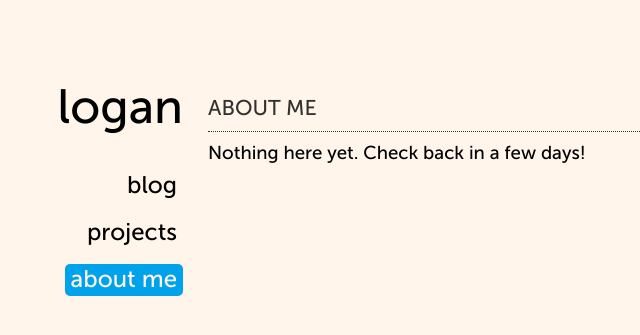
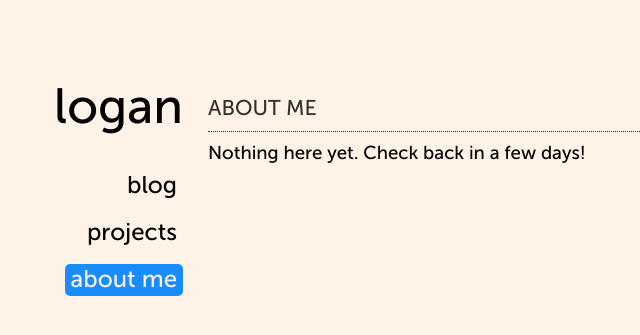
Before and after one commit to loganturner/loganturner.github.io, a Jekyll site: the page built from about/index.html, in a window 1280 px wide. Shown: the top 335 px of the page, without its empty margins (107-747 px from the left). Built offline with Jekyll 4.4.1, drawn with Linux system fonts in a browser that asks for light colours.

Commit message:
Again new colors, minor style stuff

```diff
--- a/about/index.html
+++ b/about/index.html
@@ -4,5 +4,7 @@
 title: About Me
 ---
 
-<h1>{{ page.title }}</h1>
-<p>Nothing here yet. Check back in a few days!</p>
+<article>
+    <h1>{{ page.title }}</h1>
+    <p>Nothing here yet. Check back in a few days!</p>
+</article>
--- a/blog/index.html
+++ b/blog/index.html
@@ -4,8 +4,8 @@
 title: Blog
 ---
 
+<article>
     <h1>{{ page.title }}</h1>
-
     {% for post in site.posts %}
       {% if post.category == 'blog'%}
         <div class="blogpost multiple">
@@ -19,3 +19,4 @@
         </div>
       {% endif %}
     {% endfor %}
+</article>
--- a/css/app.css
+++ b/css/app.css
@@ -8,13 +8,13 @@
 
 /*
     Colors
-        bright: #fff5eb
-        80% bright: #ccc4bc
-        20% bright: #33312f
+        bright: #fff2e6
+        80% bright: #CCC2B8
+        20% bright: #33302E
         dark: #000000
-        50% blue: #005175
-        blue: #00a3eb
-        50% bright: #7fcceb
+        50% blue: 0C4680
+        blue: #198cff
+        50% bright: 80BFFF
 */
 
 @font-face {
@@ -37,7 +37,7 @@
 /* General */
 
 html {
-    background: #fff5eb;
+    background: #fff2e6;
     font-family: 'ms500',HelveticaNeue,Helvetica,Arial,sans-serif;
     font-size: 14pt;
     -webkit-font-smoothing: antialiased;
@@ -53,12 +53,12 @@
     font-size: 16pt;
     font-weight: normal;
     text-transform: uppercase;
-    color: #33312f;
+    color: #33302E;
     margin-top: 0em;
     margin-bottom: 0.5em;
     padding-top: 0em;
     padding-bottom: 0.5em;
-    border-bottom: 1px dotted #33312f;
+    border-bottom: 1px dotted #33302E;
 }
 
 p {
@@ -92,13 +92,13 @@
     margin-bottom: 1em;
     padding-left: 1em;
     border-left: 1px dotted #ddd;
-    color: #33312f;
+    color: #33302E;
 }
 
 blockquote {
     padding-left: 20px;
     border-left: 1px dotted #ccc4bc;
-    color: #33312f;
+    color: #33302E;
 }
 
 #page {
@@ -106,10 +106,6 @@
     margin-left: auto;
     margin-right: auto;
     max-width: 1000px;
-}
-
-::selection {
-    background-color: rgba(0,163,235,0.5);
 }
 
 
@@ -123,14 +119,14 @@
 
 article img {
     display: block;
-    margin: 10px auto 10px auto;
-    width: 80%;
+    margin: 5% auto 5% auto;
+    width: 100%;
     max-height: 600px;
     border-radius: 10px;
 }
 
 article a {
-    color: #00a3eb;
+    color: #198cff;
 }
 
 article a:hover {
@@ -138,12 +134,7 @@
 }
 
 article a:active {
-    background-color: #6acbf8;
     color: #7fcceb;
-}
-
-article a:visited {
-    color: #005175;
 }
 
 .splash {
@@ -160,7 +151,7 @@
     bottom: 0px;
     left: 0px;
     margin: 0em 0em 0.5em 5%;
-    color: #fff5eb;
+    color: #fff2e6;
     font-size: 18pt;
     text-shadow: 0px 0px 3px black;
 }
@@ -185,7 +176,7 @@
 .date {
     font-family: 'ms500',HelveticaNeue,Helvetica,Arial,sans-serif;
     font-size: 14pt;
-    color: #33312f;
+    color: #33302E;
     white-space: nowrap;
 }
 
@@ -239,12 +230,12 @@
 }
 
 nav a.selected {
-    background: #00a3eb;
-    color: #fff5eb;
+    background: #198cff;
+    color: #fff2e6;
 }
 
 nav a:hover {
-    background: #ccc4bc;
+    background: #CCC2B8;
     color: #000000;
 }
 
@@ -253,7 +244,7 @@
 }
 
 #logo {
-    font-size: 36pt;
+    font-size: 37pt;
     line-height: 17pt;
     float: left;
     margin-right: 5%;
@@ -293,6 +284,7 @@
 
     .splash {
         border-radius: 10px;
+        margin-bottom: 15px;
     }
 
     .splash a {
@@ -300,8 +292,14 @@
     }
 
     article {
-        padding: 15px;
+        padding: 0px;
         margin: 0%;
+    }
+
+    article img {
+        float: right;
+        margin: 25px 0px 25px 25px;
+        max-width: 60%;
     }
 
     nav {
@@ -331,7 +329,7 @@
         float: none;
         font-size: 24pt;
         line-height: 12pt;
-        margin-bottom: 7%;
+        margin-bottom: 8%;
     }
 
     nav a {
--- a/index.html
+++ b/index.html
@@ -2,6 +2,8 @@
 layout: default
 ---
 
+<article>
 <h1>Hi there.</h1>
-<p>I'm Logan Turner, and this is my personal site.</p>
-<p>Check out my blog, projects, or about me.</p>
+    <p>I'm Logan Turner, and this is my personal site.</p>
+    <p>Check out my blog, projects, or about me.</p>
+</article>
--- a/projects/index.html
+++ b/projects/index.html
@@ -4,6 +4,7 @@
 title: Projects
 ---
 
+<article>
     <h1>{{ page.title }}</h1>
 
     <p>Nothing here yet. Check back in a few days!</p>
@@ -21,3 +22,4 @@
         </div>
       {% endif %}
     {% endfor %}
+</article>
```
Also changed, not shown: _posts/2013-06-13-test-blog-for-splash-photo.md (+1 -3 lines), 1 other file. Lines whose indentation alone changed are shown as unchanged.
